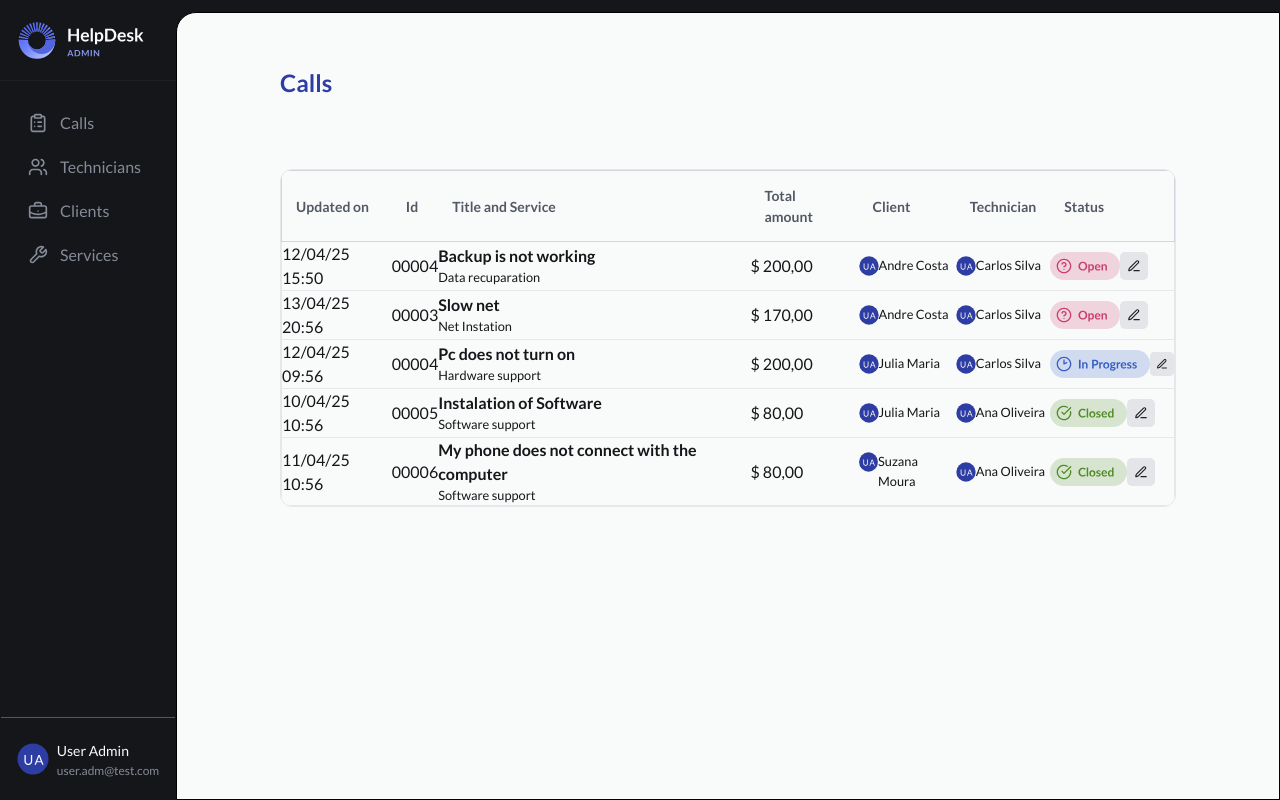
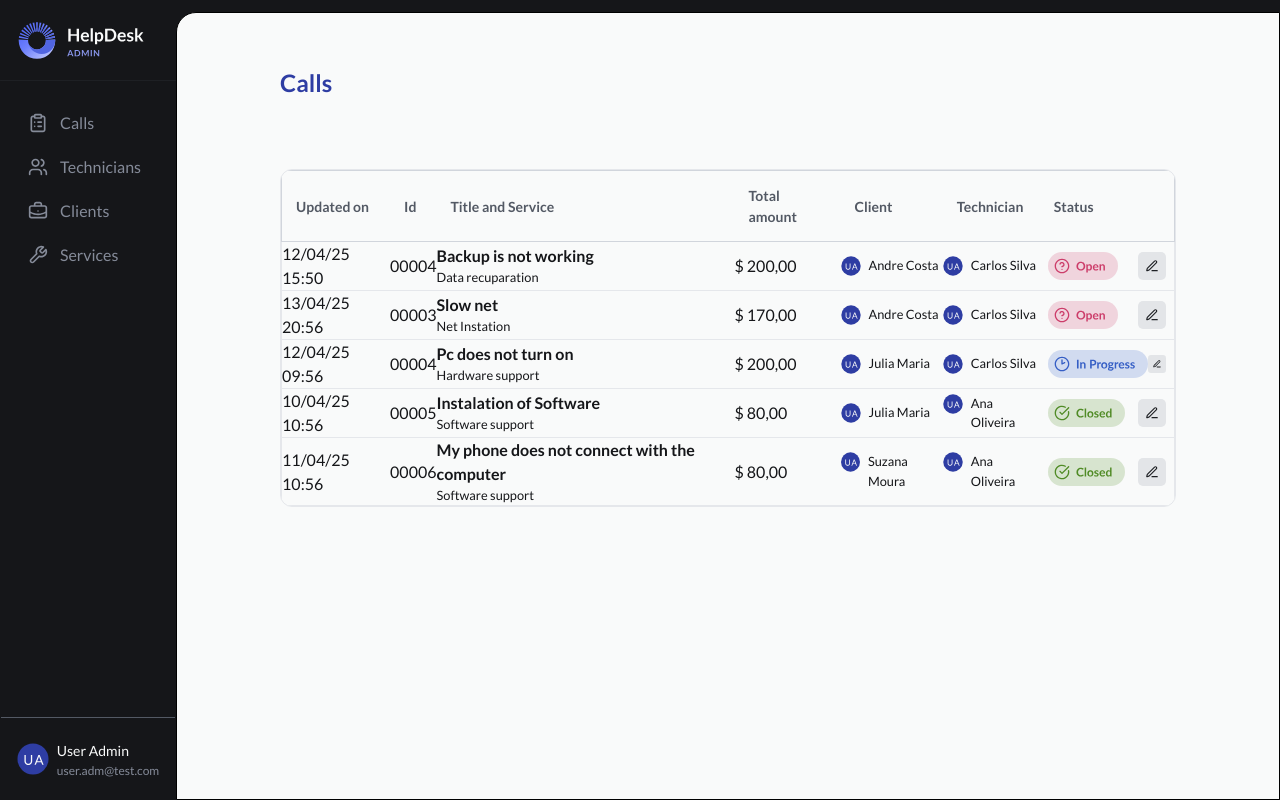
Before and after one commit to jotadagostin/HelpDesk, a React (Vite) app in the folder helpdesk/: page /admin in a window 1280 px wide. Built offline with nearby package versions, Linux system fonts and the light colour scheme.

Commit message:
Update Admin.tsx

```diff
--- a/helpdesk/src/pages/Admin/Admin.tsx
+++ b/helpdesk/src/pages/Admin/Admin.tsx
@@ -152,7 +152,7 @@ export function Admin() {
                   </td>
                   <td>$ 200,00</td>
                   <td>
-                    <div className="flex ">
+                    <div className="flex gap-2 ">
                       <img
                         src={avatarSvg}
                         alt=""
@@ -162,7 +162,7 @@ export function Admin() {
                     </div>
                   </td>
                   <td>
-                    <div className="flex ">
+                    <div className="flex gap-2 ">
                       <img
                         src={avatarSvg}
                         alt=""
@@ -172,7 +172,7 @@ export function Admin() {
                     </div>
                   </td>
                   <td>
-                    <div className="flex">
+                    <div className="flex justify-between p-2">
                       <img src={statusOpenSvg} alt="" />
                       <button>
                         <img src={buttonEditSvg} alt="" />
@@ -193,7 +193,7 @@ export function Admin() {
                   </td>
                   <td>$ 170,00</td>
                   <td>
-                    <div className="flex ">
+                    <div className="flex gap-2">
                       <img
                         src={avatarSvg}
                         alt=""
@@ -203,7 +203,7 @@ export function Admin() {
                     </div>
                   </td>
                   <td>
-                    <div className="flex ">
+                    <div className="flex gap-2">
                       <img
                         src={avatarSvg}
                         alt=""
@@ -213,7 +213,7 @@ export function Admin() {
                     </div>
                   </td>
                   <td>
-                    <div className="flex">
+                    <div className="flex justify-between p-2">
                       <img src={statusOpenSvg} alt="" />
                       <button>
                         <img src={buttonEditSvg} alt="" />
@@ -234,7 +234,7 @@ export function Admin() {
                   </td>
                   <td>$ 200,00</td>
                   <td>
-                    <div className="flex ">
+                    <div className="flex gap-2">
                       <img
                         src={avatarSvg}
                         alt=""
@@ -244,7 +244,7 @@ export function Admin() {
                     </div>
                   </td>
                   <td>
-                    <div className="flex ">
+                    <div className="flex gap-2">
                       <img
                         src={avatarSvg}
                         alt=""
@@ -254,7 +254,7 @@ export function Admin() {
                     </div>
                   </td>
                   <td>
-                    <div className="flex">
+                    <div className="flex justify-between p-2">
                       <img src={statusInProgresSvg} alt="" />
                       <button>
                         <img src={buttonEditSvg} alt="" />
@@ -263,9 +263,9 @@ export function Admin() {
                   </td>
                 </tr>
               </tbody>
-              <tbody className="border border-gray-200 text-[var(--gray-100)]">
-                <tr>
-                  <td>10/04/25 10:56</td>
+              <tbody className="border border-gray-200 text-[var(--gray-100)] ">
+                <tr className="">
+                  <td className="">10/04/25 10:56</td>
                   <td>00005</td>
                   <td>
                     <div className="flex flex-col">
@@ -275,7 +275,7 @@ export function Admin() {
                   </td>
                   <td>$ 80,00</td>
                   <td>
-                    <div className="flex ">
+                    <div className="flex gap-2">
                       <img
                         src={avatarSvg}
                         alt=""
@@ -285,7 +285,7 @@ export function Admin() {
                     </div>
                   </td>
                   <td>
-                    <div className="flex ">
+                    <div className="flex gap-2">
                       <img
                         src={avatarSvg}
                         alt=""
@@ -295,7 +295,7 @@ export function Admin() {
                     </div>
                   </td>
                   <td>
-                    <div className="flex">
+                    <div className="flex justify-between p-2">
                       <img src={statusClosedSvg} alt="" />
                       <button>
                         <img src={buttonEditSvg} alt="" />
@@ -318,7 +318,7 @@ export function Admin() {
                   </td>
                   <td>$ 80,00</td>
                   <td>
-                    <div className="flex ">
+                    <div className="flex  gap-2">
                       <img
                         src={avatarSvg}
                         alt=""
@@ -328,7 +328,7 @@ export function Admin() {
                     </div>
                   </td>
                   <td>
-                    <div className="flex ">
+                    <div className="flex gap-2">
                       <img
                         src={avatarSvg}
                         alt=""
@@ -338,7 +338,7 @@ export function Admin() {
                     </div>
                   </td>
                   <td>
-                    <div className="flex">
+                    <div className="flex justify-between p-2">
                       <img src={statusClosedSvg} alt="" />
                       <button>
                         <img src={buttonEditSvg} alt="" />
```
